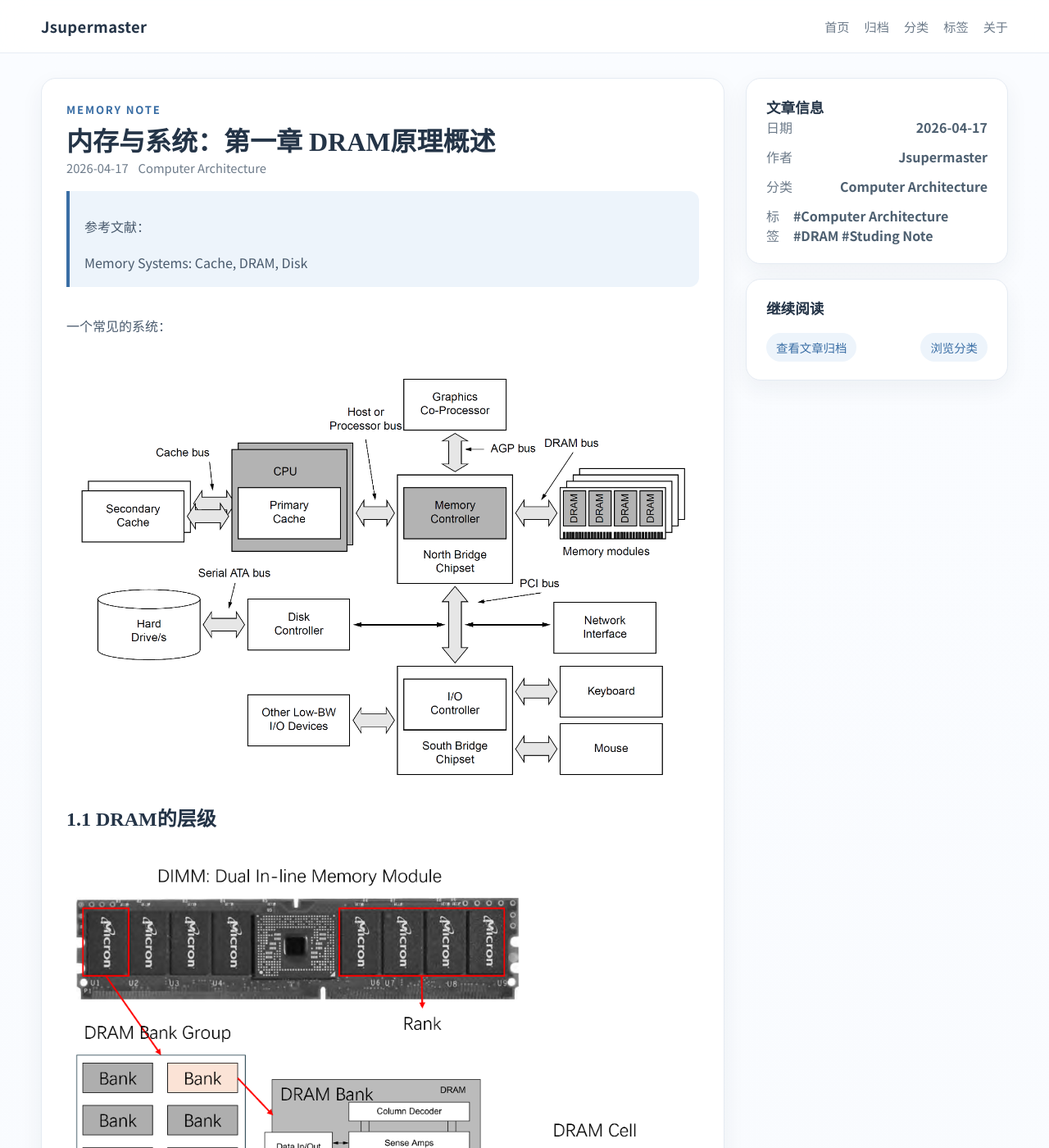
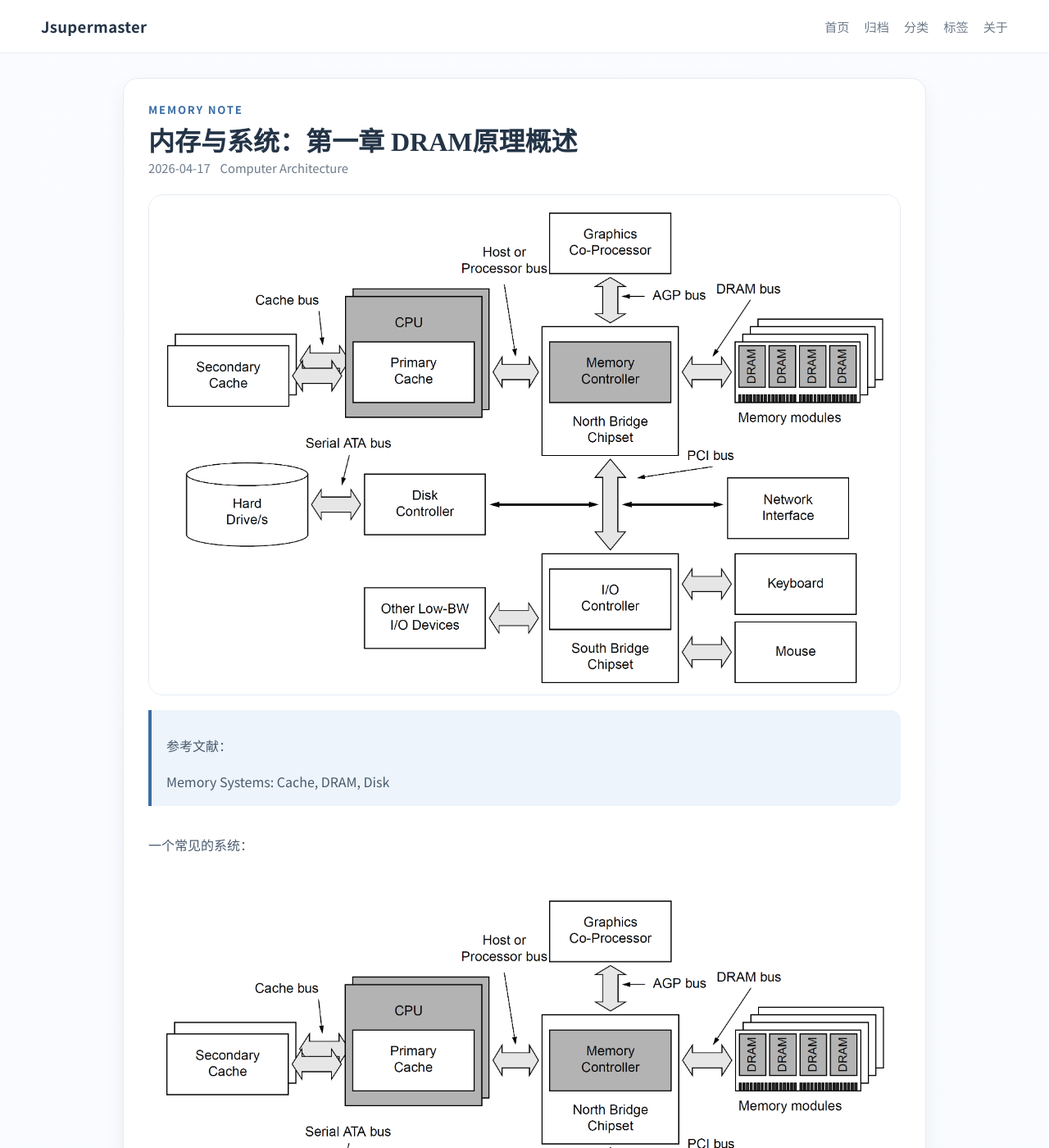
Before and after one commit to Jsupermaster/Jsupermaster.github.io, a Jekyll site: the page built from _posts/2026-04-17-memory_study_1.md, in a window 1280 px wide and 1400 px high. Shown: the whole window at 82% size. Built offline with Jekyll 4.4.1, drawn with Linux system fonts in a browser that asks for light colours; comment, search, counter and statistics services are not loaded.

Commit message:
update_260419_7

```diff
--- a/_layouts/default.html
+++ b/_layouts/default.html
@@ -8,7 +8,8 @@
   <link rel="preconnect" href="https://fonts.googleapis.com">
   <link rel="preconnect" href="https://fonts.gstatic.com" crossorigin>
   <link href="https://fonts.googleapis.com/css2?family=Noto+Sans+SC:wght@400;500;700&family=Noto+Serif+SC:wght@600;700&display=swap" rel="stylesheet">
-  <link rel="stylesheet" href="{{ '/assets/styles.css?v=20260419b' | relative_url }}">
+  <link rel="stylesheet" href="{{ '/assets/styles.css?v=20260419c' | relative_url }}">
+  <script defer src="//busuanzi.ibruce.info/busuanzi/2.3/busuanzi.pure.mini.js"></script>
 </head>
 <body>
   <div class="site-shell">
--- a/_layouts/post.html
+++ b/_layouts/post.html
@@ -1,8 +1,8 @@
 ---
 layout: default
 ---
-<article class="post-layout">
-  <div class="post-main">
+<article class="post-layout post-layout-single">
+  <div class="post-main post-main-single">
     <p class="section-kicker">{{ page.article_kicker | default: "BLOG POST" }}</p>
     <h1>{{ page.title }}</h1>
     <div class="post-header-meta">
@@ -11,6 +11,10 @@ layout: default
       <span>{{ category }}</span>
       {% endfor %}
     </div>
+
+    {% if page.cover_image %}
+    <img class="post-cover" src="{{ page.cover_image | relative_url }}" alt="{{ page.title }}">
+    {% endif %}
 
     <div class="post-content">
       {{ content }}
@@ -22,23 +26,4 @@ layout: default
     </div>
   </div>
 
-  <aside class="post-side">
-    <section class="side-card">
-      <h3>文章信息</h3>
-      <ul class="meta-list">
-        <li><span>日期</span><strong>{{ page.date | date: "%Y-%m-%d" }}</strong></li>
-        <li><span>作者</span><strong>{{ page.author | default: site.title }}</strong></li>
-        <li><span>分类</span><strong>{{ page.categories | join: ", " }}</strong></li>
-        <li><span>标签</span><strong>{% for tag in page.tags %}#{{ tag }} {% endfor %}</strong></li>
-      </ul>
-    </section>
-
-    <section class="side-card">
-      <h3>继续阅读</h3>
-      <div class="action-stack">
-        <a class="action-link" href="{{ '/blog/index.html' | relative_url }}">查看文章归档</a>
-        <a class="action-link" href="{{ '/' | relative_url }}#topics">浏览分类</a>
-      </div>
-    </section>
-  </aside>
 </article>
--- a/_posts/2026-04-17-memory_study_1.md
+++ b/_posts/2026-04-17-memory_study_1.md
@@ -9,6 +9,7 @@ tags:
   - DRAM
   - Studing Note
 article_kicker: MEMORY NOTE
+cover_image: /assets/images/mem_study/image-20260411165806485.png
 ---
 
 > 参考文献：
--- a/assets/styles.css
+++ b/assets/styles.css
@@ -243,6 +243,20 @@ img {
   line-height: 1.35;
 }
 
+.feed-cover-link {
+  display: block;
+  margin-top: 16px;
+}
+
+.feed-cover {
+  width: 100%;
+  height: 260px;
+  object-fit: cover;
+  border: 1px solid var(--line);
+  border-radius: 16px;
+  background: #f4f7fb;
+}
+
 .feed-card h2 a:hover,
 .recent-link strong:hover,
 .read-link:hover {
@@ -373,6 +387,22 @@ img {
   padding: 28px 30px;
 }
 
+.post-layout-single {
+  grid-template-columns: 1fr;
+}
+
+.post-main-single {
+  max-width: 980px;
+  margin: 0 auto;
+}
+
+.post-cover {
+  width: 100%;
+  margin-top: 22px;
+  border: 1px solid var(--line);
+  border-radius: 18px;
+}
+
 .post-content {
   display: grid;
   gap: 18px;
```
Also changed, not shown: _layouts/home.html (+9 -4 lines).
